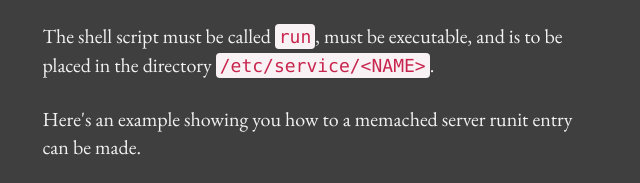
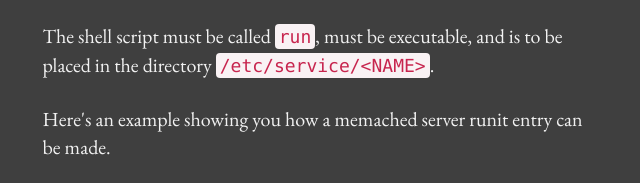
Before and after one commit to phusion/baseimage-docker, a plain HTML site: page index.html in a window 1280 px wide. Shown: the part 7673-7856 px from the top of the page, 320-960 px from the left. Drawn offline with nearby package versions, Linux system fonts and the light colour scheme.

Commit message:
Fix documentation typo

```diff
--- a/index.html
+++ b/index.html
@@ -289,7 +289,7 @@ RUN apt-get clean &amp;&amp; rm -rf /var/lib/apt/lists/* /tmp/* /var/tmp/*</pre>
 
           <p>The shell script must be called <code>run</code>, must be executable, and is to be placed in the directory <code>/etc/service/&lt;NAME&gt;</code>.</p>
 
-          <p>Here's an example showing you how to a memached server runit entry can be made.</p>
+          <p>Here's an example showing you how a memached server runit entry can be made.</p>
 
           <pre>### In memcached.sh (make sure this file is chmod +x):
 #!/bin/sh
```
